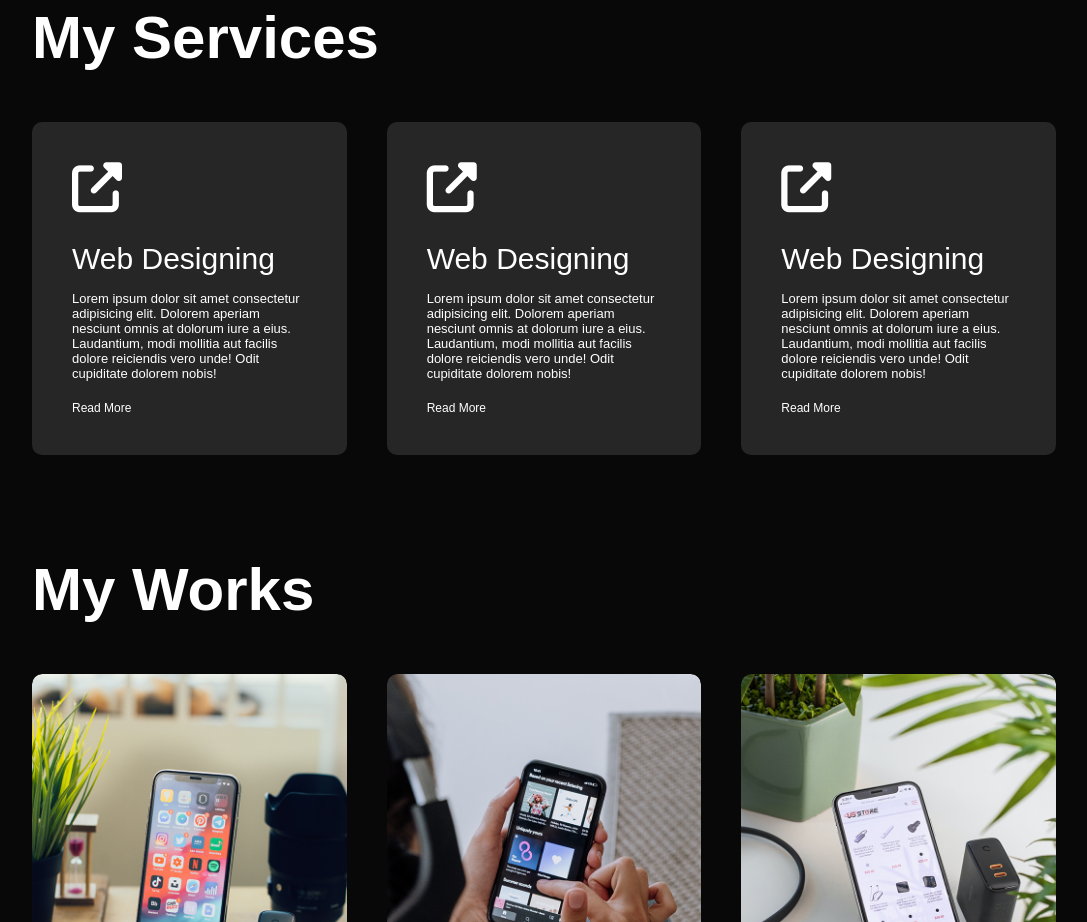
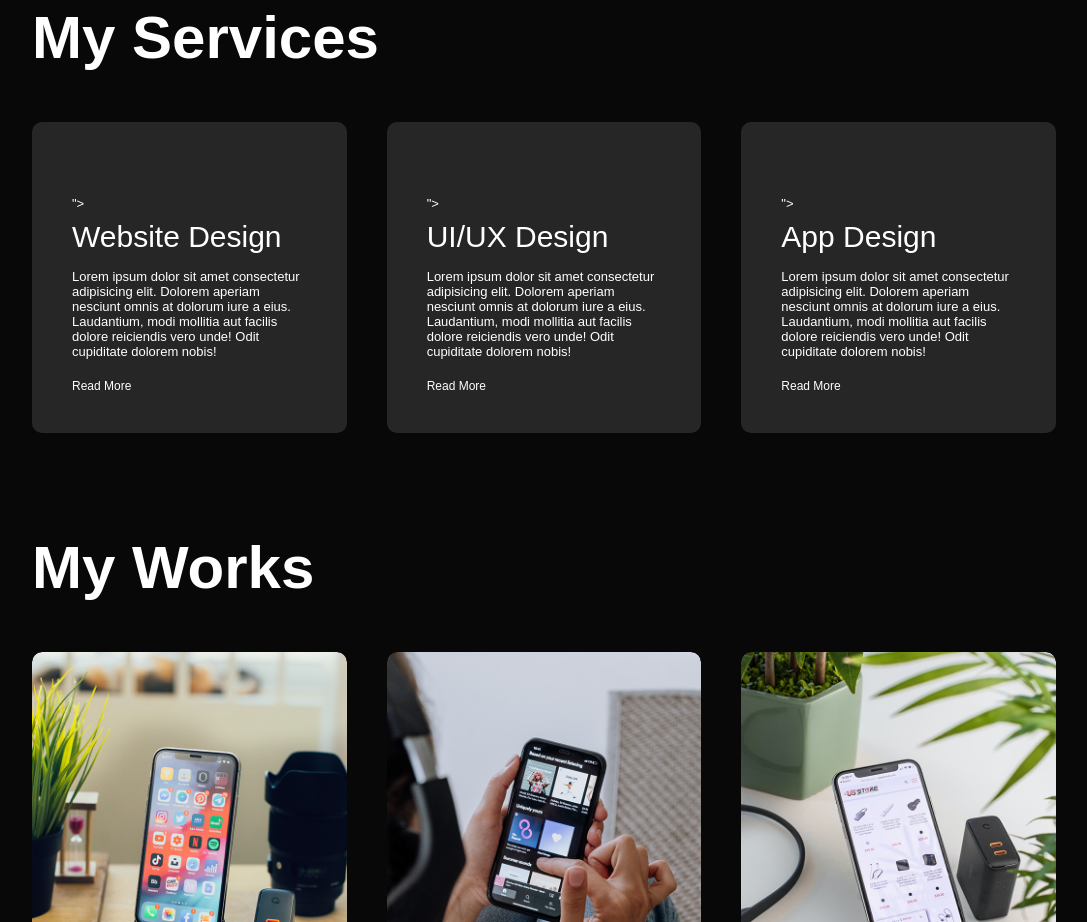
Before and after one commit to sksaakeeb/sksaakeeb.github.io, a plain HTML site: page index.html in a window 1280 px wide. Shown: the part 1487-2409 px from the top of the page, without its empty margins (96-1183 px from the left). Drawn offline with Linux system fonts and the light colour scheme.

Commit message:
Update index.html

```diff
--- a/index.html
+++ b/index.html
@@ -71,8 +71,8 @@
                     <div class="tab-contents" id="education">
                         <ul>
                             <li><span>2021 - 2025</span><br>Studying Computer Science & Engineering</li>
-                            <li><span>2018-2020</span><br>Passed 12th/Higher Secondary(H.S) from Naihati Narendra Vidyaniketan</li>
-                            <li><span>2016</span><br>Passed 10th/Madhyamik from Amdanga High School</li>
+                            <li><span>2018 - 2020</span><br>Passed 12th/Higher Secondary (H.S) from Naihati Narendra Vidyaniketan</li>
+                            <li><span>2016 - 2017</span><br>Passed 10th/Madhyamik from Amdanga High School</li>
                         </ul>
                     </div>
 
@@ -81,7 +81,7 @@
         </div>
     </div>
 
-    <!--------------------------------------services-------------------------------------->
+    <!-------------------------------------- my services-------------------------------------->
 
     <div id="services">
         <div class="container">
@@ -89,8 +89,8 @@
             <div class="services-list">
 
                 <div>
-                    <i class="fas fa-external-link-alt"></i>
-                    <h2>Web Designing</h2>
+                    <i class="<i class="fa-solid fa-code"></i>"></i>
+                    <h2>Website Design</h2>
                     <p>Lorem ipsum dolor sit amet consectetur adipisicing elit. Dolorem aperiam nesciunt omnis at
                         dolorum iure a eius. Laudantium, modi mollitia aut facilis dolore reiciendis vero unde! Odit
                         cupiditate dolorem nobis!</p>
@@ -98,8 +98,8 @@
                 </div>
 
                 <div>
-                    <i class="fas fa-external-link-alt"></i>
-                    <h2>Web Designing</h2>
+                    <i class="<i class="fa-light fa-crop-simple"></i>"></i>
+                    <h2>UI/UX Design</h2>
                     <p>Lorem ipsum dolor sit amet consectetur adipisicing elit. Dolorem aperiam nesciunt omnis at
                         dolorum iure a eius. Laudantium, modi mollitia aut facilis dolore reiciendis vero unde! Odit
                         cupiditate dolorem nobis!</p>
@@ -107,8 +107,8 @@
                 </div>
 
                 <div>
-                    <i class="fas fa-external-link-alt"></i>
-                    <h2>Web Designing</h2>
+                    <i class="<i class="fa-brands fa-android"></i>"></i>
+                    <h2>App Design</h2>
                     <p>Lorem ipsum dolor sit amet consectetur adipisicing elit. Dolorem aperiam nesciunt omnis at
                         dolorum iure a eius. Laudantium, modi mollitia aut facilis dolore reiciendis vero unde! Odit
                         cupiditate dolorem nobis!</p>
```
